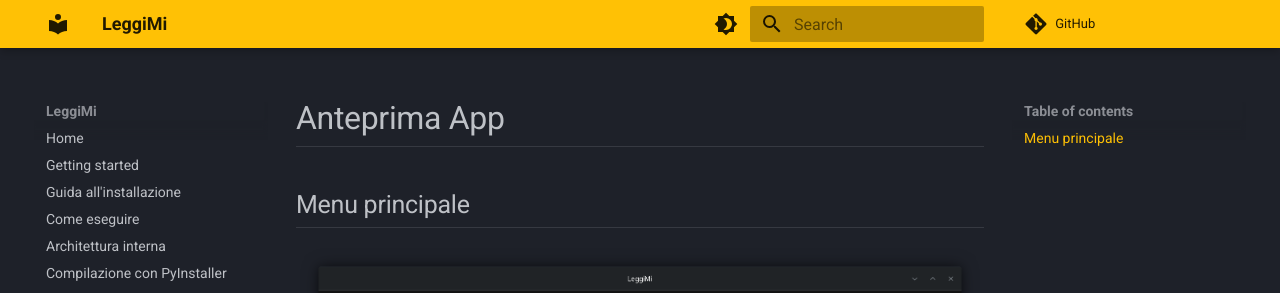
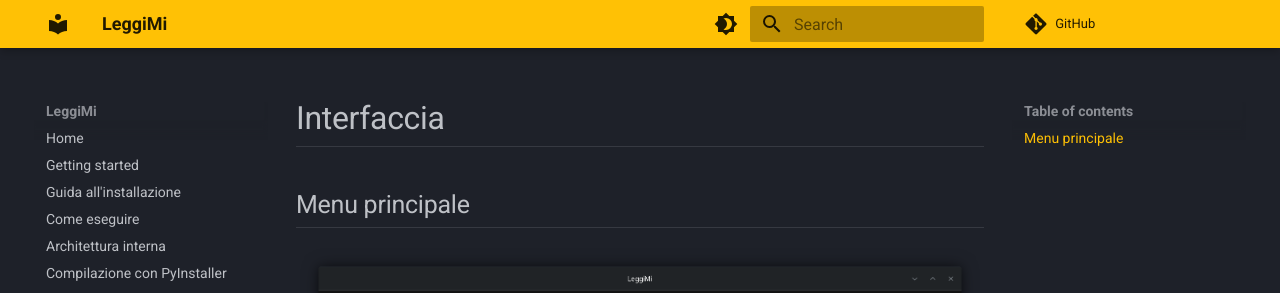
Before and after one commit to TheStxfan/leggimi, an MkDocs documentation site: the page built from docs/images.md, in a window 1280 px wide. Shown: the top 293 px of the page. Built offline with MkDocs 1.6.1 and Material for MkDocs 9.7.7, drawn with Linux system fonts in a browser that asks for light colours; comment, search, counter and statistics services are not loaded.

Commit message:
docs: rename section from "Anteprima App" to "Interfaccia" in images.md

```diff
--- a/docs/images.md
+++ b/docs/images.md
@@ -1,4 +1,4 @@
-# Anteprima App
+# Interfaccia
 
 ## Menu principale
 
```
